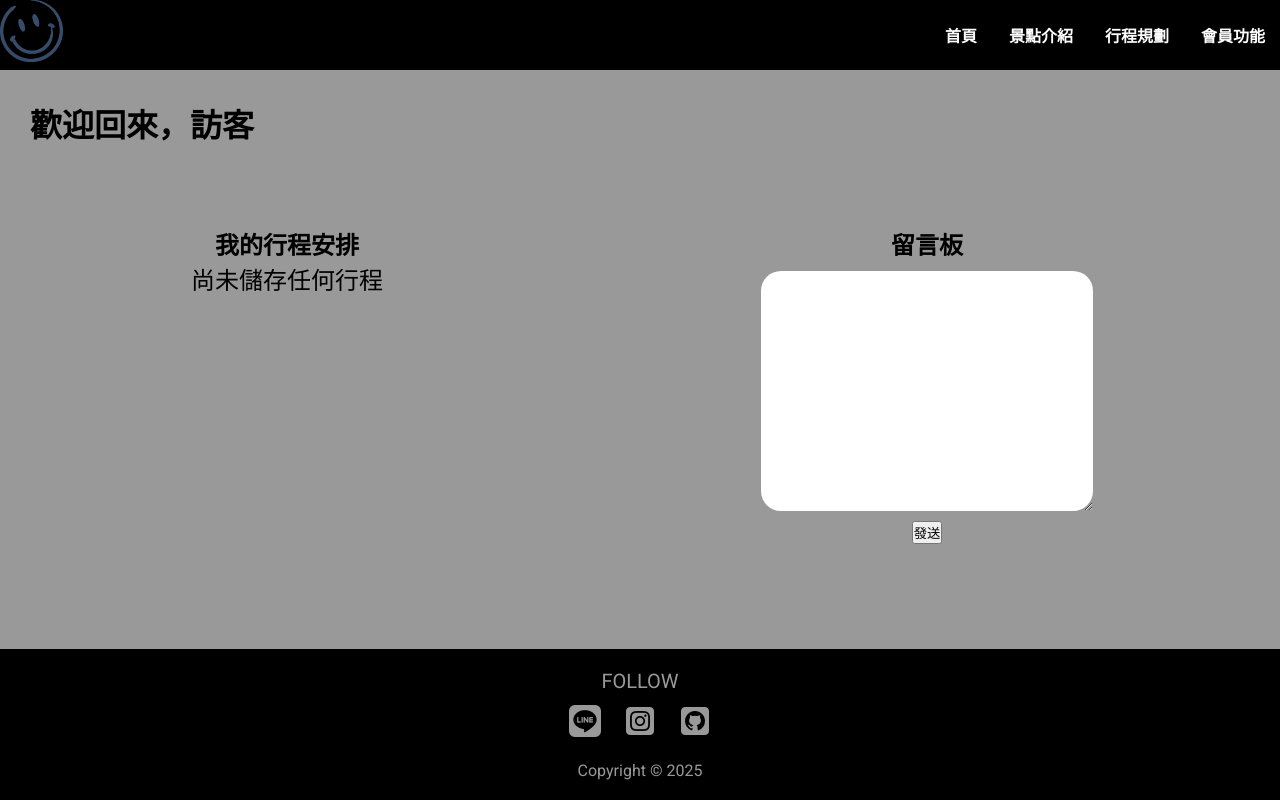
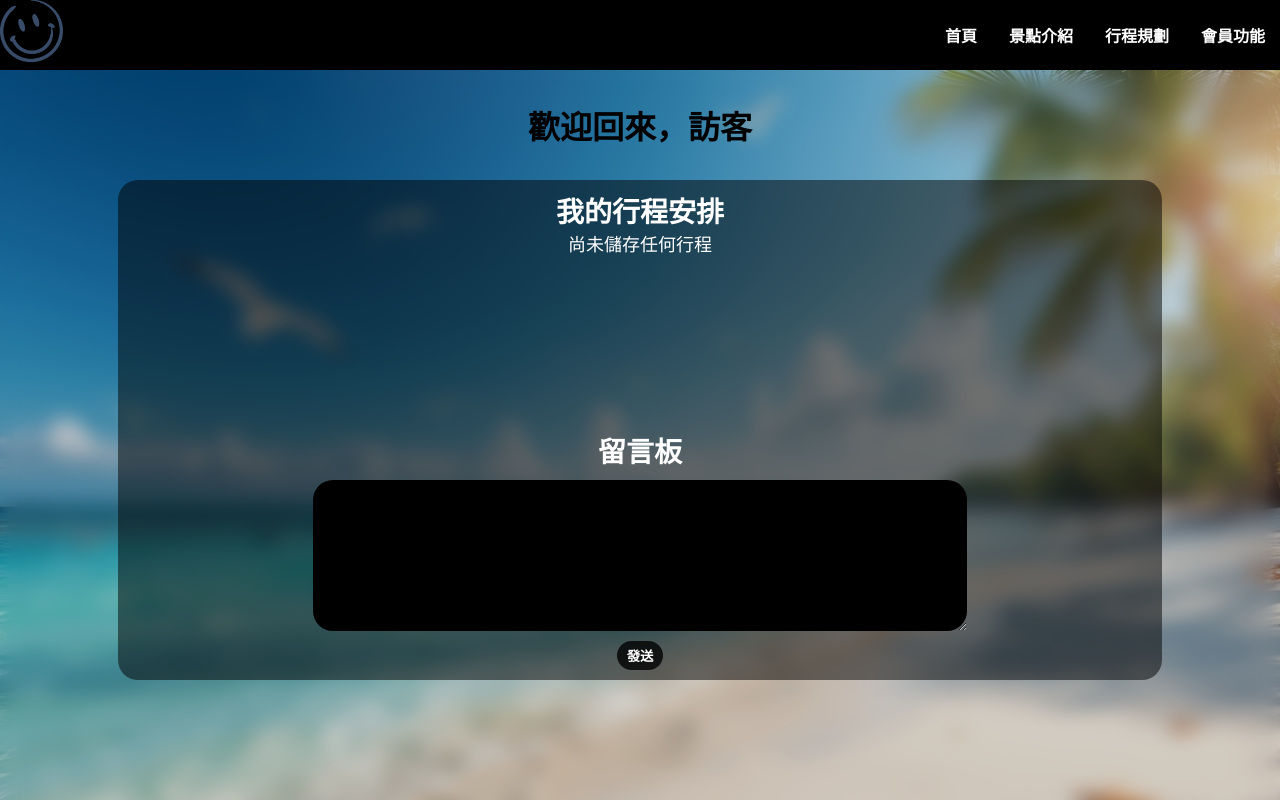
Before and after one commit to ok037352085/PHPTravelWebSite, a Vue app: page /TravelWebSite/member in a window 1280 px wide. Shown: the top 800 px of the page. Built offline with nearby package versions, Linux system fonts and the light colour scheme.

Commit message:
all bg completed

```diff
--- a/src/Home.vue
+++ b/src/Home.vue
@@ -22,13 +22,6 @@
         grass01, grass02, grass03, grass04,
         oldtown01, oldtown02, oldtown03, oldtown04,
         treebeach01, treebeach02,treebeach03,treebeach04
-    ];
-
-    const backgroundColors = [
-        'linear-gradient(120deg, #a1c4fd, #c2e9fb)', // 海邊
-        'linear-gradient(120deg, #d4fc79, #96e6a1)', // 草地
-        'linear-gradient(120deg, #fddb92, #d1fdff)', // 老街
-        'linear-gradient(120deg, #f6d365, #fda085)', // 樹灘
     ];
 
     const currentIndex = ref(1);
@@ -191,11 +184,8 @@
 }
 
 #image-wheel {
-    width: 100%;
-    top: 70px;
-    display: flex;
-    justify-content: center;
-    align-items: center;
+    width: 80vw;
+    margin: 0 auto;
     overflow: hidden;
 }
 
@@ -225,6 +215,7 @@
     flex-direction: column;
     justify-content: center;
     align-items: center;
+    color: #fff;
 }
 
 .info-news h1 {
@@ -245,7 +236,7 @@
 }
 
 .info-news ul li a {
-    color: black;
+    color: #fff;
     font-size: clamp(0.5rem, 2vw, 1rem);
 }
 
@@ -284,11 +275,6 @@ footer {
 }
 
 @media (max-width: 1199px) {
-  .carousel-container {
-    width: 90%; /* 不再固定 980px，跟隨容器 */
-    /* height: 400px; */
-  }
-
   .info {
     margin-left: 30px;
     margin-right: 30px;
@@ -298,6 +284,7 @@ footer {
 @media (max-width: 767px) {
 
   #image-wheel {
+    width: 100vw;
     padding-bottom: 0px;
   }
 
--- a/src/Member.vue
+++ b/src/Member.vue
@@ -83,6 +83,7 @@
 <template>
     <div class="head"></div>
     <div class="container">
+        <div class="bg-blur">
             <div class="marquee" v-if="messages.length">
                 <div class="marquee-inner" :style="{ '--duration': duration + 's' }">
                     <div class="marquee-group">
@@ -122,7 +123,8 @@
                 <div class="member-right">
                     <h2>留言板</h2>
                     <textarea v-model="message"></textarea>
-                <button class="saveMsg" @click="sendMessage">發送</button>
+                    <button class="saveBtn" @click="sendMessage">發送</button>
+                </div>
             </div>
         </div>
     </div>
@@ -136,14 +138,22 @@
 }
 
 .container {
-    width: 100%;
-    margin: 0 auto;
+    text-align: center;
+    background: url('./assets/images/beach01.jpg');
+    background-size: cover;
+    background-position: 50%;
+    height: 100vh;
+}
+
+.bg-blur {
+    height: 100vh;
+    background: rgba(0,0,0,0.1);
+    backdrop-filter: blur(10px);
 }
 
 .conatiner .marquee {
     width: 100%;
     background: #111;
-    color: #fff;
     overflow: hidden;
     box-sizing: border-box;
     padding: 8px 0;
@@ -185,27 +195,38 @@
 }
 
 .container h1 {
-    padding: 30px;
+    font-size: clamp(24px, 4vw, 32px);
+    padding: 2rem;
 }
 .member {
+    background: rgba(0,0,0,0.5);
+    width: 80%;
+    height: 60vh;
     display: flex;
-    justify-content: space-around;
-    align-items: flex-start;
-    flex-wrap: nowrap;
+    flex-direction: column;
+    justify-content: center;
+    align-items: center;
+    border-radius: 20px;
+    margin: auto;
+    padding: 10px;
+    color: #fff;
 }
 
-.member-left, .member-right {
-    padding: 20px;
+.member-left {
+    /* background: red; */
     display: flex;
     flex-direction: column;
     align-items: center;
-    margin: 30px 10px;
-    color: #000;
+    width: 100%;
+    height: 50%;
 }
 
-.member-left {
-    width: max-content;
-    height: 100%;
+.member-right {
+    display: flex;
+    flex-direction: column;
+    align-items: center;
+    width: 100%;
+    height: 50%;
 }
 
 .trip-container {
@@ -217,7 +238,6 @@
 
 .savedItinerary {
     background: #555;
-    color: #fff;
     padding: 10px 15px;
     border-radius: 10px;
     min-width: 140px;
@@ -234,7 +254,7 @@
 }
 
 .trip-title h3 {
-    font-size: 18px;
+    font-size: clamp(16px, 4vw, 18px);
     font-weight: 600;
     margin: 0;
 }
@@ -274,8 +294,12 @@
     margin: 0;
 }
 
+.member-left h2 {
+    font-size: clamp(20px, 4vw, 28px);
+}
+
 .member-left p {
-    font-size: 24px;
+    font-size: clamp(14px, 5vw, 18px);
 }
 
 .member-left img {
@@ -283,17 +307,35 @@
     border-radius: 20px;
 }
 
+.member-right h2 {
+    font-size: clamp(20px, 4vw, 28px);
+}
+
 .member-right textarea {
-    width: 90%;
-    min-height: 200px;
+    width: 60%;
+    height: 100%;
     resize: vertical;
-    background: #fff;
+    background: #000;
+    color: #fff;
     margin: 10px 40px;
     padding: 20px;
     border: none;
     outline: none;
-    font-size: 18px;
     border-radius: 20px;
+}
+
+.saveBtn {
+    padding: 5px 10px;
+    border: none;
+    border-radius: 20px;
+    background: rgba(0,0,0,0.8);
+    transition: .2s ease;
+    color: #fff;
+    font-weight: bold;
+}
+
+.saveBtn:hover {
+    background: #000;
 }
 
 @media (max-width: 767px) {
--- a/src/Schedule.vue
+++ b/src/Schedule.vue
@@ -104,6 +104,7 @@
 <template>
     <div class="head"></div>
     <div class="container">
+        <div class="bg-blur" :style="{backgroundImage: selectedImg ? `url(${selectedImg})` : 'none'}"></div>
         <!-- 左邊：選擇景點 -->
         <div class="left-panel">
             <h2>自訂遊覽順序</h2>
@@ -150,19 +151,30 @@
 </template>
 
 <style scoped>
-.head {
-    width: 100%;
-    height: 70px;
-}
-
 .container {
     width: 100%;
     height: 100vh;
     display: flex;
     justify-content: center;
     gap: 1rem;
-    background: url('./assets/images/background.jpg') center center fixed no-repeat;
+    background: linear-gradient(175deg,rgba(240, 213, 125, 1) 6%, rgba(170, 211, 212, 1) 38%, rgba(131, 210, 230, 1) 73%, rgba(71, 150, 21, 1) 100%, rgba(10, 10, 10, 1) 100%) center center no-repeat;
     background-size: cover;
+    background-position: 50%;
+}
+
+.head {
+    width: 100%;
+    height: 70px;
+}
+
+.bg-blur {
+    position: absolute;
+    inset: 0;
+    background-size: cover;
+    background-position: center;
+    filter: blur(30px) brightness(0.7);
+    transform: scale(1.1);
+    transition: background-image 0.8s ease-in-out, filter 0.8s ease-in-out;
 }
 
 /* 左邊 */
```
Also changed, not shown: 5 other files (tests, documents, lock files or other folders). Lines whose indentation alone changed are shown as unchanged.
